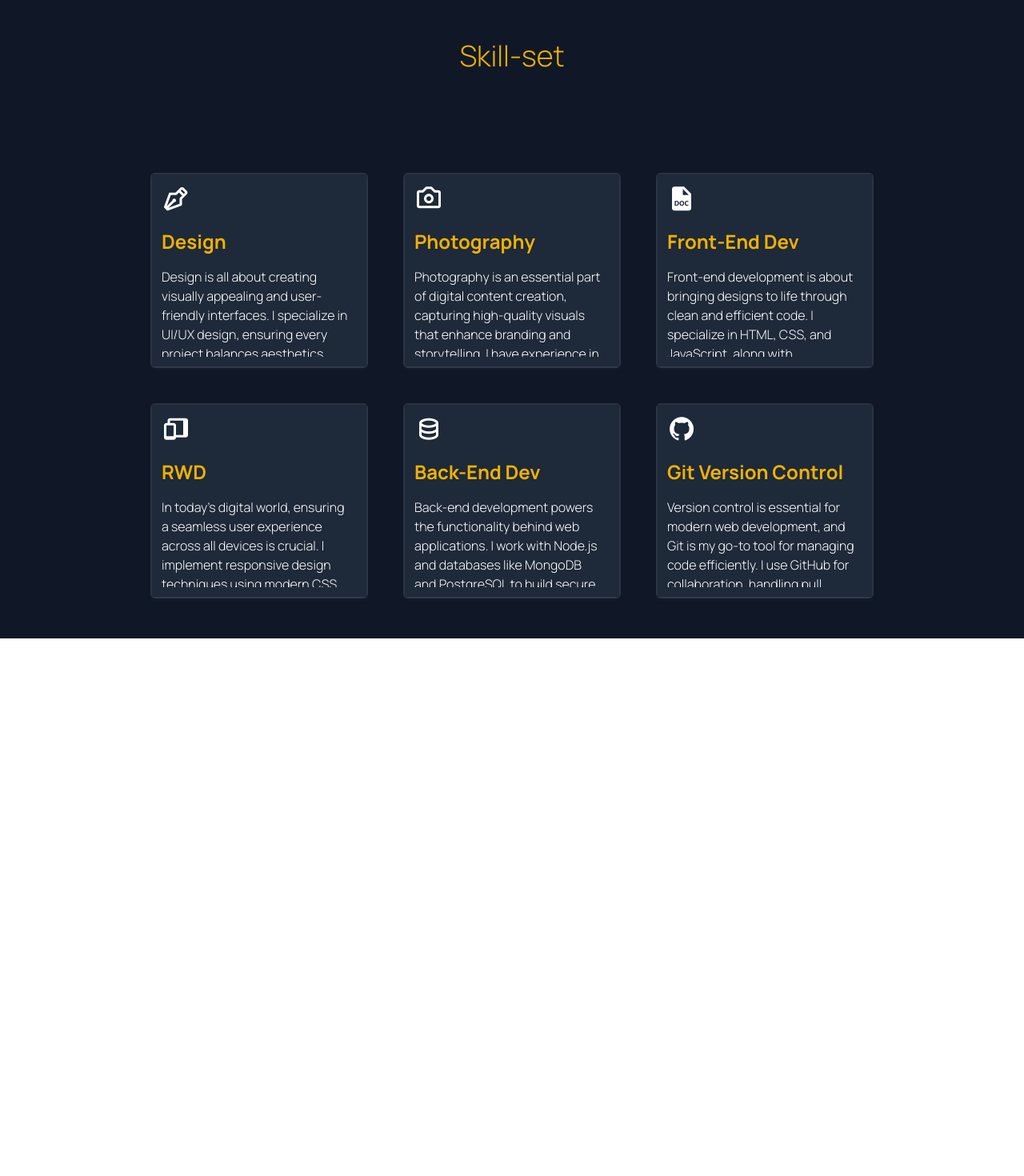
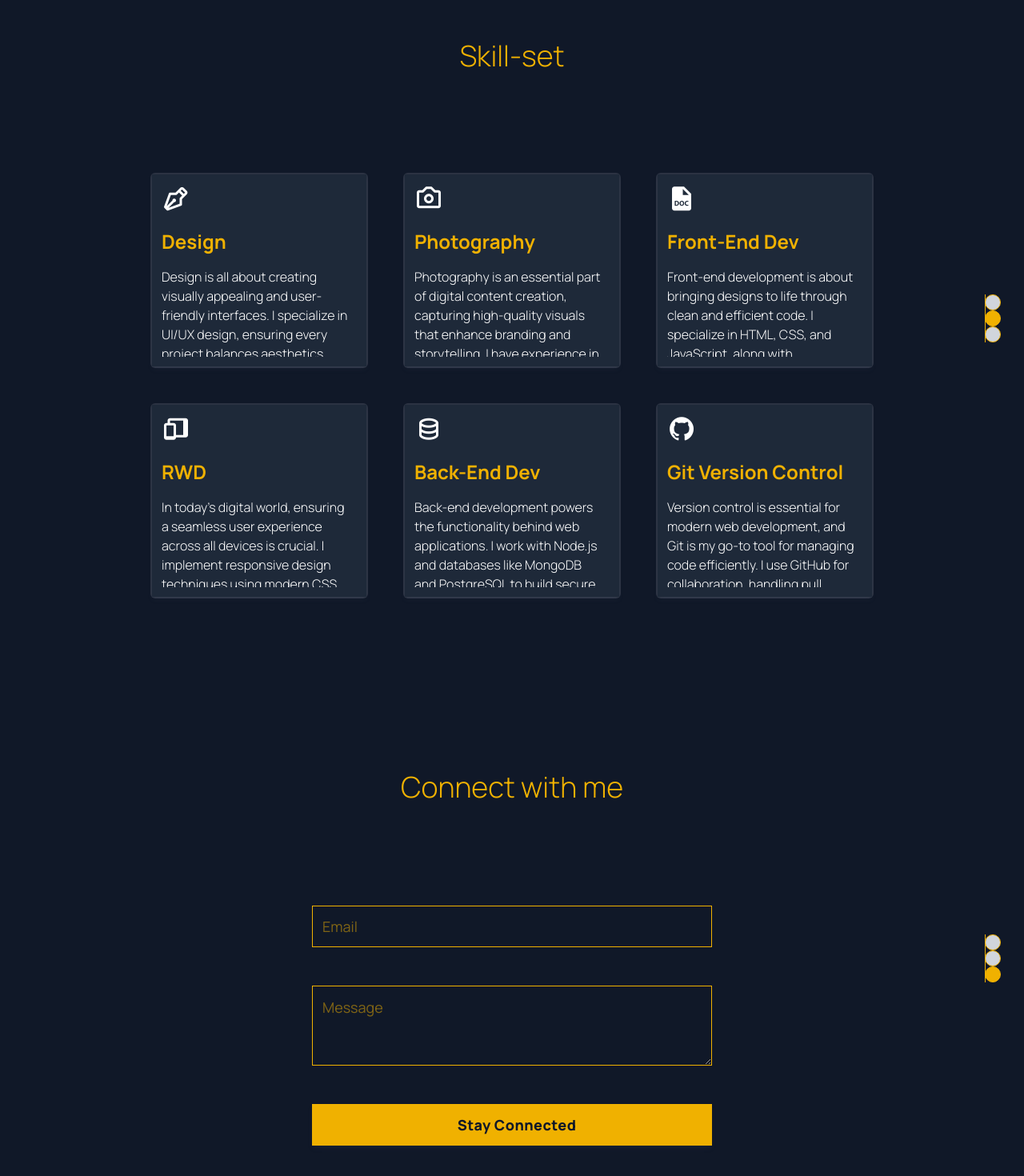
Before and after one commit to kimpabooy/web-portfolio, a React (Vite) app: page / in a window 1280 px wide. Shown: the part 802-2272 px from the top of the page at 80% size. Before the commit the page ends 1600 px from the top, so only its background shows below. Built offline with nearby package versions, Linux system fonts and the light colour scheme.

Commit message:
navigation-scroll done

```diff
--- a/src/App.jsx
+++ b/src/App.jsx
@@ -1,6 +1,8 @@
 import React from "react";
 import Hero from "./components/Hero";
 import Services from "./components/Services";
+import Contact from "./components/Contact";
+import NavigationCircles from "./components/NavigationCircles";
 import { ThemeProvider } from "./context/ThemeContext";
 
 const App = () => {
@@ -9,6 +11,7 @@ const App = () => {
       <div className="min-h-screen bg-white dark:bg-gray-900 text-red-500 dark:text-yellow-500 transition-colors duration-500">
         <Hero />
         <Services />
+        <Contact />
       </div>
     </ThemeProvider>
   );
--- /dev/null
+++ b/src/components/Contact.jsx
@@ -0,0 +1,32 @@
+import React from "react";
+import NavigationCircles from "./NavigationCircles";
+
+const Contact = () => {
+  return (
+    <div
+      id="contact"
+      className="h-screen flex flex-col justify-center items-center"
+    >
+      <h2 className="text-4xl font-light md:mb-32 mb-24">Connect with me</h2>
+      <form className="flex flex-col lg:space-y-12 space-y-8">
+        <input
+          type="email"
+          placeholder="Email"
+          className="md:w-[500px] w-[330px] h-13 pl-3 text-lg outline-0 border border-red-500 dark:border-yellow-500 placeholder-gray-600 dark:placeholder-yellow-500/50 transition-colors duration-500"
+        />
+        <textarea
+          placeholder="Message"
+          className="md:w-[500px] w-[330px] h-13 pl-3 text-lg outline-0 border border-red-500 dark:border-yellow-500 placeholder-gray-600 dark:placeholder-yellow-500/50 min-h-[100px] max-h-[200px] resize-y p-3 transition-colors duration-500"
+        ></textarea>
+        <input
+          type="submit"
+          value="Stay Connected"
+          className="md:w-[500px] w-[330px] h-13 pl-3 text-lg outline-0 bg-red-500 dark:bg-yellow-500 text-white dark:text-gray-900 font-extrabold cursur-pointer tracking-wide shadow-md shadow-gray-700/20 transition-colors duration-500"
+        />
+      </form>
+      <NavigationCircles section="contact" />
+    </div>
+  );
+};
+
+export default Contact;
--- a/src/components/Hero.jsx
+++ b/src/components/Hero.jsx
@@ -1,5 +1,6 @@
 import React, { useEffect, useState } from "react";
 import Navbar from "./Navbar";
+import NavigationCircles from "./NavigationCircles";
 import {
   letters,
   professionTexts,
@@ -29,7 +30,10 @@ const Hero = () => {
   }, []);
 
   return (
-    <div className="w-full h-screen flex flex-col justify-center items-center isolate relative z-10">
+    <div
+      id="home"
+      className="w-full h-screen flex flex-col justify-center items-center isolate relative z-10"
+    >
       <Navbar />
       <div className="flex flex-col md:items-center items-start xl:mt-50 xl:gap-y-10 gap-y-3 xl:mb-0 md:mb-20 mb-0">
         <h1 className="flex flex-col xl:space-y-8 md:space-y-4 space-y-2 xl:text-6xl md:text-4xl text-3xl md:font-normal font-bolder">
@@ -112,6 +116,7 @@ const Hero = () => {
           </div>
         </div>
       </div>
+      <NavigationCircles section="home" />
     </div>
   );
 };
--- a/src/components/Navbar.jsx
+++ b/src/components/Navbar.jsx
@@ -1,9 +1,43 @@
-import React from "react";
+import React, { useRef, useState, useEffect } from "react";
 import { useTheme } from "../context/ThemeContext";
 
 // Navigation bar at top of screen.
 const Navbar = () => {
   const { darkMode, toggleDarkMode } = useTheme();
+  const [activeSection, setActiveSection] = useState("home");
+  const isScrollingRef = useRef(false);
+
+  useEffect(() => {
+    const handleScroll = () => {
+      if (isScrollingRef.current) return;
+
+      const sections = ["home", "services", "contact"];
+      sections.forEach((sectionId) => {
+        const element = document.getElementById(sectionId);
+        if (element) {
+          const { top, bottom } = element.getBoundingClientRect();
+          if (top <= 100 && bottom >= 100) {
+            setActiveSection(sectionId);
+          }
+        }
+      });
+    };
+
+    window.addEventListener("scroll", handleScroll);
+
+    return () => window.removeEventListener("scroll", handleScroll);
+  }, []);
+
+  const handleNavClick = (e, sectionId) => {
+    e.preventDefault();
+    setActiveSection(sectionId);
+    isScrollingRef.current = true;
+    const elements = document.getElementById(sectionId);
+    elements?.scrollIntoView({ behavior: "smooth" });
+    setTimeout(() => {
+      isScrollingRef.current = false;
+    }, 1000);
+  };
 
   return (
     // background border.
@@ -24,25 +58,58 @@ const Navbar = () => {
       {/* Home icon text */}
       <div>
         <a
-          href="#"
-          className="group lg:text-lg md:text-base text-sm font-light text-red-500 dark:text-yellow-500 lg:mr-12 mr-8 tracking-wide relative"
+          href="#home"
+          className={`group lg:text-lg md:text-base text-sm font-light lg:mr-12 mr-8 tracking-wide relative ${
+            activeSection === "home"
+              ? "text-red-500 dark:text-yellow-500"
+              : "text-gray-600 dark:text-white"
+          }`}
+          onClick={(e) => handleNavClick(e, "home")}
         >
           Home
-          <span className="absolute -bottom-1 left-0 w-full h-[1px] bg-red-500 dark:bg-yellow-500 transform scale-x-0 group-hover:scale-x-100 group-hover:origin-left origin-right transition duration-100"></span>
+          <span
+            className={`absolute -bottom-1 left-0 w-full h-[1px] bg-red-500 dark:bg-yellow-500 transform scale-x-0 group-hover:scale-x-100 group-hover:origin-left origin-right transition duration-100 ${
+              activeSection === "home"
+                ? "bg-red-500 dark:bg-yellow-500 scale-x-100"
+                : "bg-gray-600 dark:bg-white scale-x-0"
+            } `}
+          ></span>
         </a>
         <a
-          href="#"
-          className="group lg:text-lg md:text-base text-sm font-light text-gray-600 dark:text-white lg:mr-12 mr-8 tracking-wide relative"
+          href="#services"
+          className={`group lg:text-lg md:text-base text-sm font-light text-gray-600 dark:text-white lg:mr-12 mr-8 tracking-wide relative ${
+            activeSection === "services"
+              ? "text-red-500 dark:text-yellow-500"
+              : "text-gray-600 dark:text-white"
+          } `}
+          onClick={(e) => handleNavClick(e, "services")}
         >
           Services
-          <span className="absolute -bottom-1 left-0 w-full h-[1px] bg-gray-600 dark:bg-white transform scale-x-0 group-hover:scale-x-100 group-hover:origin-left origin-right transition duration-100"></span>
+          <span
+            className={`absolute -bottom-1 left-0 w-full h-[1px] bg-gray-600 dark:bg-white transform scale-x-0 group-hover:scale-x-100 group-hover:origin-left origin-right transition duration-100 ${
+              activeSection === "services"
+                ? "bg-red-500 dark:bg-yellow-500 scale-x-100"
+                : "bg-gray-600 dark:bg-white scale-x-0"
+            }`}
+          ></span>
         </a>
         <a
-          href="#"
-          className="group lg:text-lg md:text-base text-sm font-light text-gray-600 dark:text-white lg:mr-12 mr-8 tracking-wide relative"
+          href="#contact"
+          className={`group lg:text-lg md:text-base text-sm font-light text-gray-600 dark:text-white lg:mr-12 mr-8 tracking-wide relative ${
+            activeSection === "contact"
+              ? "text-red-500 dark:text-yellow-500"
+              : "text-gray-600 dark:text-white"
+          }`}
+          onClick={(e) => handleNavClick(e, "contact")}
         >
           Contact
-          <span className="absolute -bottom-1 left-0 w-full h-[1px] bg-gray-600 dark:bg-white transform scale-x-0 group-hover:scale-x-100 group-hover:origin-left origin-right transition duration-100"></span>
+          <span
+            className={`absolute -bottom-1 left-0 w-full h-[1px] bg-gray-600 dark:bg-white transform scale-x-0 group-hover:scale-x-100 group-hover:origin-left origin-right transition duration-100 ${
+              activeSection === "contact"
+                ? "bg-red-500 dark:bg-yellow-500 scale-x-100"
+                : "bg-gray-600 dark:bg-white scale-x-0"
+            }`}
+          ></span>
         </a>
       </div>
     </div>
--- /dev/null
+++ b/src/components/NavigationCircles.jsx
@@ -0,0 +1,29 @@
+import React from "react";
+
+const NavigationCircles = ({ section }) => {
+  return (
+    <div className="h-[300] w-[1px] bg-red-500 dark:bg-yellow-500 absolute right-12 flex flex-col justify-between item-center transition-colors duration-500">
+      <div
+        className={`w-5 aspect-square border border-red-500 dark:border-yellow-500 rounded-full bg-gray-300 transition-colors duration-500 ${
+          section === "home" ? "bg-red-500 dark:bg-yellow-500" : "bg-gray-300"
+        }`}
+      ></div>
+      <div
+        className={`w-5 aspect-square border border-red-500 dark:border-yellow-500 rounded-full bg-gray-300 transition-colors duration-500 ${
+          section === "services"
+            ? "bg-red-500 dark:bg-yellow-500"
+            : "bg-gray-300"
+        }`}
+      ></div>
+      <div
+        className={`w-5 aspect-square border border-red-500 dark:border-yellow-500 rounded-full bg-gray-300 transition-colors duration-500 ${
+          section === "contact"
+            ? "bg-red-500 dark:bg-yellow-500"
+            : "bg-gray-300"
+        }`}
+      ></div>
+    </div>
+  );
+};
+
+export default NavigationCircles;
--- a/src/components/Services.jsx
+++ b/src/components/Services.jsx
@@ -1,5 +1,6 @@
 import React, { useState, useEffect } from "react";
 import { skillCards } from "../data/index";
+import NavigationCircles from "./NavigationCircles";
 
 // Skill Cards
 const Services = () => {
@@ -31,7 +32,10 @@ const Services = () => {
   };
 
   return (
-    <div className="min-h-screen flex flex-col justify-center items-center px-4 xl:py-0 py-10">
+    <div
+      id="services"
+      className="min-h-screen flex flex-col justify-center items-center px-4 xl:py-0 py-10"
+    >
       <h2 className="text-4xl font-light mb-32 xl:mt-0 mt-12">Skill-set</h2>
       <div className="w-full xl:w-[900px] la:w-[800px] md:w-[600px] grid lg:grid-cols-3 grid-cols-1 lg:gap-12 gap-32 xl:mb-0 mb-16">
         {skillCards.map((card, index) => (
@@ -94,6 +98,7 @@ const Services = () => {
           </div>
         ))}
       </div>
+      <NavigationCircles section="services" />
     </div>
   );
 };
```
